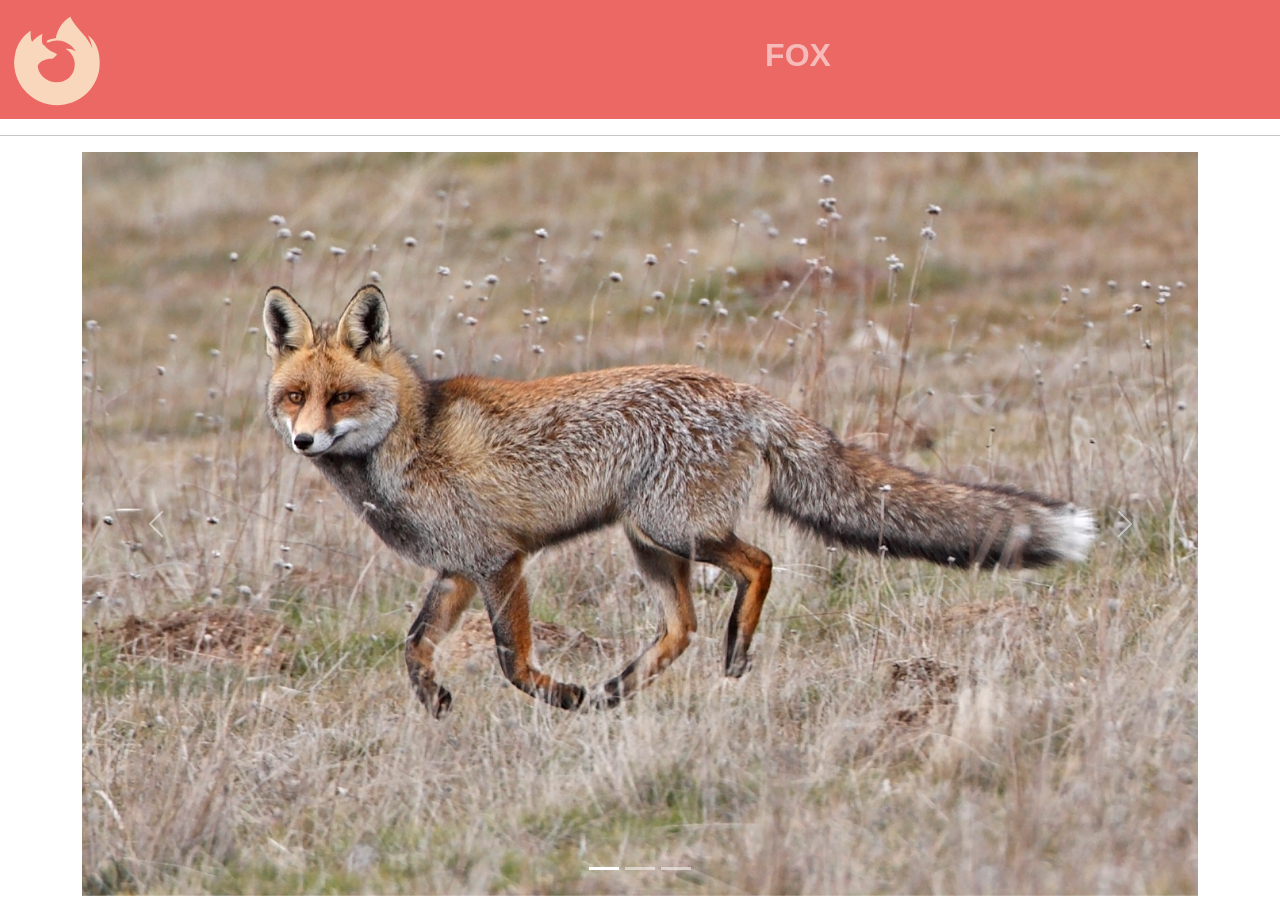
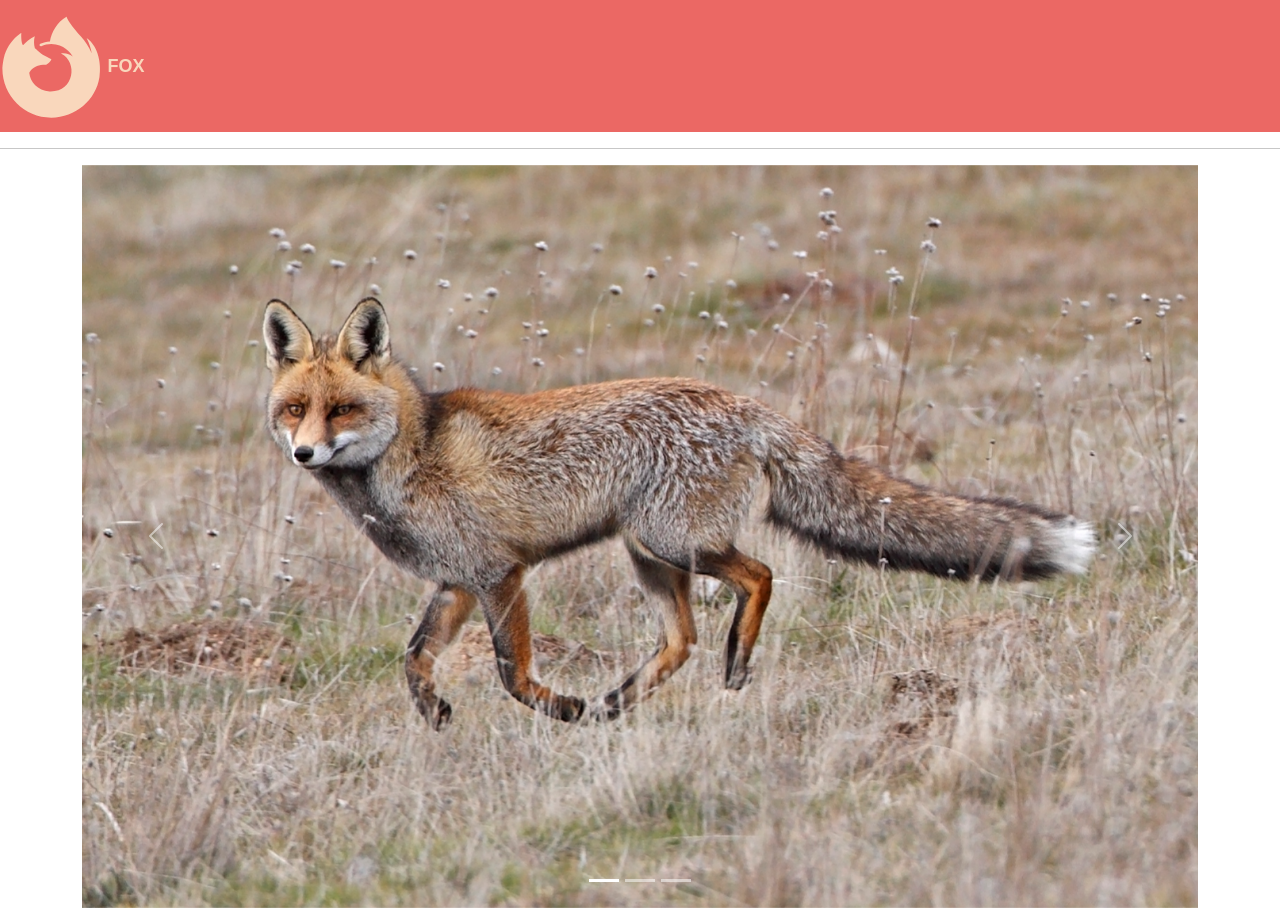
Before and after one commit to VictorB-05/zorrosweb, a plain HTML site: page index.html in a window 1280 px wide. Shown: the top 908 px of the page. Drawn offline with nearby package versions, Linux system fonts and the light colour scheme; a web font is replaced by a local one.

Commit message:
Arreglado el navbar

```diff
--- a/index.html
+++ b/index.html
@@ -10,26 +10,14 @@
 </head>
 
 <body>
-  <!--Barra-->
-  <nav class="navbar navbar-expand-lg bg-danger text-secondary" data-bs-theme="dark">
-    <div class="container-fluid">
-      <div class="d-flex align-items-center">
-        <!-- Logo a la izquierda -->
-        <div class="navbar-brand">
-          <svg xmlns="http://www.w3.org/2000/svg" viewBox="0 0 512 512" style="width: 30%; fill: #f9d7bc;">
-            <path
-              d="M130.2 127.5C130.4 127.6 130.3 127.6 130.2 127.5V127.5zM481.6 172.9C471 147.4 449.6 119.9 432.7 111.2C446.4 138.1 454.4 165 457.4 185.2C457.4 185.3 457.4 185.4 457.5 185.6C429.9 116.8 383.1 89.1 344.9 28.7C329.9 5.1 334 3.5 331.8 4.1L331.7 4.2C285 30.1 256.4 82.5 249.1 126.9C232.5 127.8 216.2 131.9 201.2 139C199.8 139.6 198.7 140.7 198.1 142C197.4 143.4 197.2 144.9 197.5 146.3C197.7 147.2 198.1 148 198.6 148.6C199.1 149.3 199.8 149.9 200.5 150.3C201.3 150.7 202.1 151 203 151.1C203.8 151.1 204.7 151 205.5 150.8L206 150.6C221.5 143.3 238.4 139.4 255.5 139.2C318.4 138.7 352.7 183.3 363.2 201.5C350.2 192.4 326.8 183.3 304.3 187.2C392.1 231.1 368.5 381.8 247 376.4C187.5 373.8 149.9 325.5 146.4 285.6C146.4 285.6 157.7 243.7 227 243.7C234.5 243.7 256 222.8 256.4 216.7C256.3 214.7 213.8 197.8 197.3 181.5C188.4 172.8 184.2 168.6 180.5 165.5C178.5 163.8 176.4 162.2 174.2 160.7C168.6 141.2 168.4 120.6 173.5 101.1C148.5 112.5 129 130.5 114.8 146.4H114.7C105 134.2 105.7 93.8 106.3 85.3C106.1 84.8 99 89 98.1 89.7C89.5 95.7 81.6 102.6 74.3 110.1C58 126.7 30.1 160.2 18.8 211.3C14.2 231.7 12 255.7 12 263.6C12 398.3 121.2 507.5 255.9 507.5C376.6 507.5 478.9 420.3 496.4 304.9C507.9 228.2 481.6 173.8 481.6 172.9z" />
-          </svg>
-        </div>
-      </div>
-      <!-- Texto en el centro -->
-      <div class="navbar-text flex-grow-1 text-center">
-        <h1 class="titulo"> FOX </h1>
-      </div>
-      <!-- Elemento a la derecha -->
-      <div class="ms-auto">
-        <!-- Aquí puedes agregar cualquier contenido para la parte derecha -->
-      </div>
+
+  <nav class="navbar bg-danger text-secondary">
+    <div class="navbar-brand text-secondary">
+      <svg xmlns="http://www.w3.org/2000/svg" viewBox="0 0 512 512" style="width: 30%; fill: #f9d7bc;">
+        <path
+          d="M130.2 127.5C130.4 127.6 130.3 127.6 130.2 127.5V127.5zM481.6 172.9C471 147.4 449.6 119.9 432.7 111.2C446.4 138.1 454.4 165 457.4 185.2C457.4 185.3 457.4 185.4 457.5 185.6C429.9 116.8 383.1 89.1 344.9 28.7C329.9 5.1 334 3.5 331.8 4.1L331.7 4.2C285 30.1 256.4 82.5 249.1 126.9C232.5 127.8 216.2 131.9 201.2 139C199.8 139.6 198.7 140.7 198.1 142C197.4 143.4 197.2 144.9 197.5 146.3C197.7 147.2 198.1 148 198.6 148.6C199.1 149.3 199.8 149.9 200.5 150.3C201.3 150.7 202.1 151 203 151.1C203.8 151.1 204.7 151 205.5 150.8L206 150.6C221.5 143.3 238.4 139.4 255.5 139.2C318.4 138.7 352.7 183.3 363.2 201.5C350.2 192.4 326.8 183.3 304.3 187.2C392.1 231.1 368.5 381.8 247 376.4C187.5 373.8 149.9 325.5 146.4 285.6C146.4 285.6 157.7 243.7 227 243.7C234.5 243.7 256 222.8 256.4 216.7C256.3 214.7 213.8 197.8 197.3 181.5C188.4 172.8 184.2 168.6 180.5 165.5C178.5 163.8 176.4 162.2 174.2 160.7C168.6 141.2 168.4 120.6 173.5 101.1C148.5 112.5 129 130.5 114.8 146.4H114.7C105 134.2 105.7 93.8 106.3 85.3C106.1 84.8 99 89 98.1 89.7C89.5 95.7 81.6 102.6 74.3 110.1C58 126.7 30.1 160.2 18.8 211.3C14.2 231.7 12 255.7 12 263.6C12 398.3 121.2 507.5 255.9 507.5C376.6 507.5 478.9 420.3 496.4 304.9C507.9 228.2 481.6 173.8 481.6 172.9z" />
+      </svg>
+        FOX
     </div>
   </nav>
   <hr>
```
